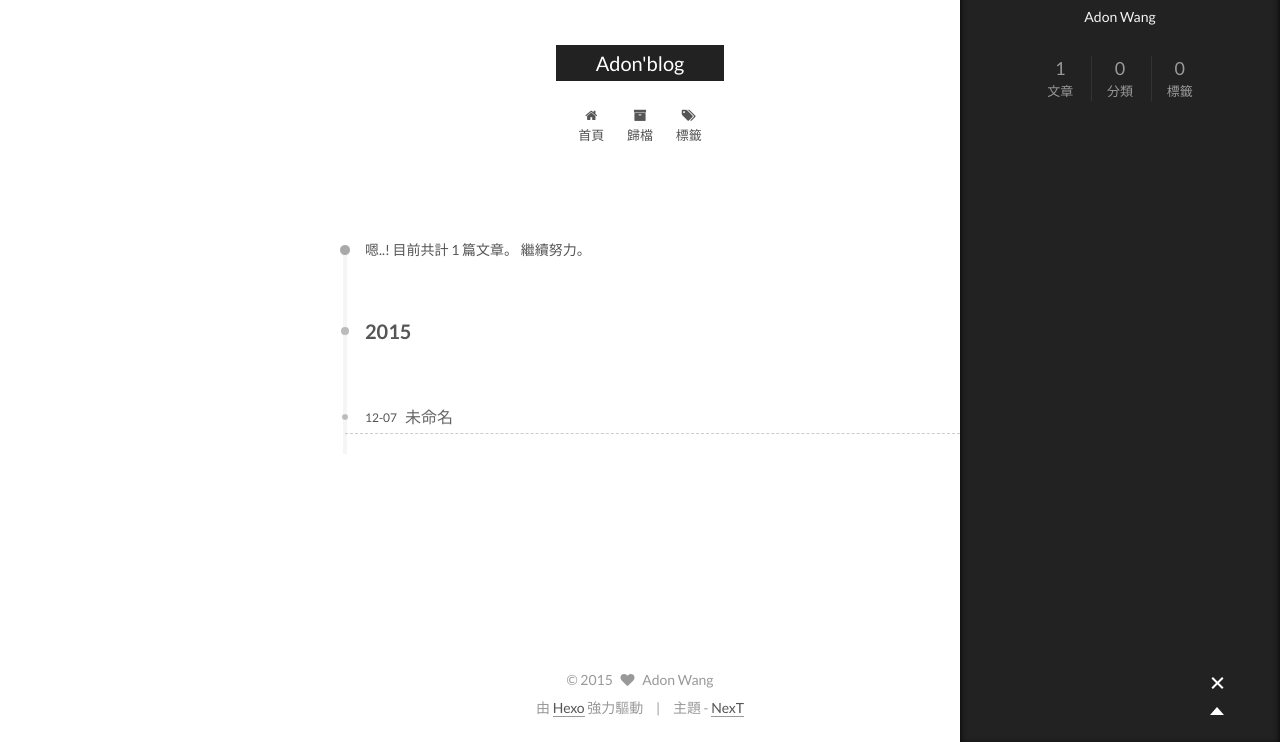
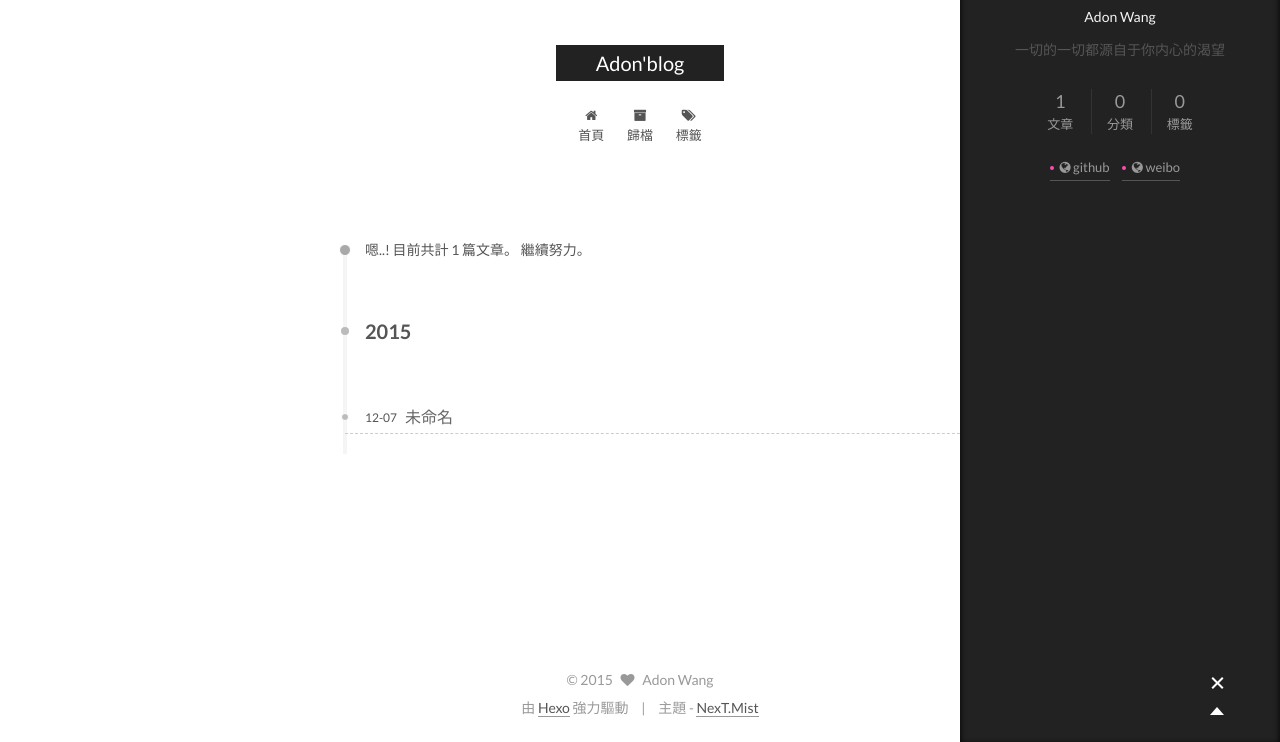
Before and after one commit to adonwang/adonwang.github.io, a plain HTML site: page archives/2015/12/index.html in a window 1280 px wide. Both pictures are taken after a click on the element 1217 px from the left and 742 px from the top of the page. Shown: the part 58-800 px from the top of the page. Drawn offline with Linux system fonts and the light colour scheme.

Commit message:
Site updated: 2015-12-08 10:25:12

```diff
--- a/archives/2015/12/index.html
+++ b/archives/2015/12/index.html
@@ -35,7 +35,7 @@
 <link href="/css/main.css?v=0.4.5.2" rel="stylesheet" type="text/css" />
 
 
-  <meta name="keywords" content="Hexo, NexT" />
+  <meta name="keywords" content="webfe, Adon, Blog" />
 
 
 
@@ -51,21 +51,21 @@
 
 
 
-<meta name="description">
+<meta name="description" content="一切的一切都源自于你内心的渴望">
 <meta property="og:type" content="website">
 <meta property="og:title" content="Adon'blog">
 <meta property="og:url" content="http://adonwang.github.io/archives/2015/12/index.html">
 <meta property="og:site_name" content="Adon'blog">
-<meta property="og:description">
+<meta property="og:description" content="一切的一切都源自于你内心的渴望">
 <meta name="twitter:card" content="summary">
 <meta name="twitter:title" content="Adon'blog">
-<meta name="twitter:description">
+<meta name="twitter:description" content="一切的一切都源自于你内心的渴望">
 
 
 
 <script type="text/javascript" id="hexo.configuration">
   var CONFIG = {
-    scheme: '',
+    scheme: 'Mist',
     sidebar: 'post',
     motion: true
   };
@@ -264,7 +264,7 @@
           <img class="site-author-image" src="/images/default_avatar.jpg" alt="Adon Wang" itemprop="image"/>
           <p class="site-author-name" itemprop="name">Adon Wang</p>
         </div>
-        <p class="site-description motion-element" itemprop="description"></p>
+        <p class="site-description motion-element" itemprop="description">一切的一切都源自于你内心的渴望</p>
         <nav class="site-state motion-element">
           <div class="site-state-item site-state-posts">
             <a href="/archives">
@@ -292,6 +292,24 @@
 
 
         <div class="links-of-author motion-element">
+
+
+              <span class="links-of-author-item">
+                <a href="https://github.com/adonwang" target="_blank">
+
+                    <i class="fa fa-globe"></i> github
+
+                </a>
+              </span>
+
+              <span class="links-of-author-item">
+                <a href="http://weibo.com/208080788" target="_blank">
+
+                    <i class="fa fa-globe"></i> weibo
+
+                </a>
+              </span>
+
 
         </div>
 
@@ -332,7 +350,7 @@
 <div class="theme-info">
   主題 -
   <a class="theme-link" href="https://github.com/iissnan/hexo-theme-next">
-    NexT
+    NexT.Mist
   </a>
 </div>
 
```
Also changed, not shown: 2015/12/07/test/index.html (+22 -4 lines), archives/2015/index.html (+25 -7 lines), archives/index.html (+25 -7 lines), index.html (+25 -7 lines).
